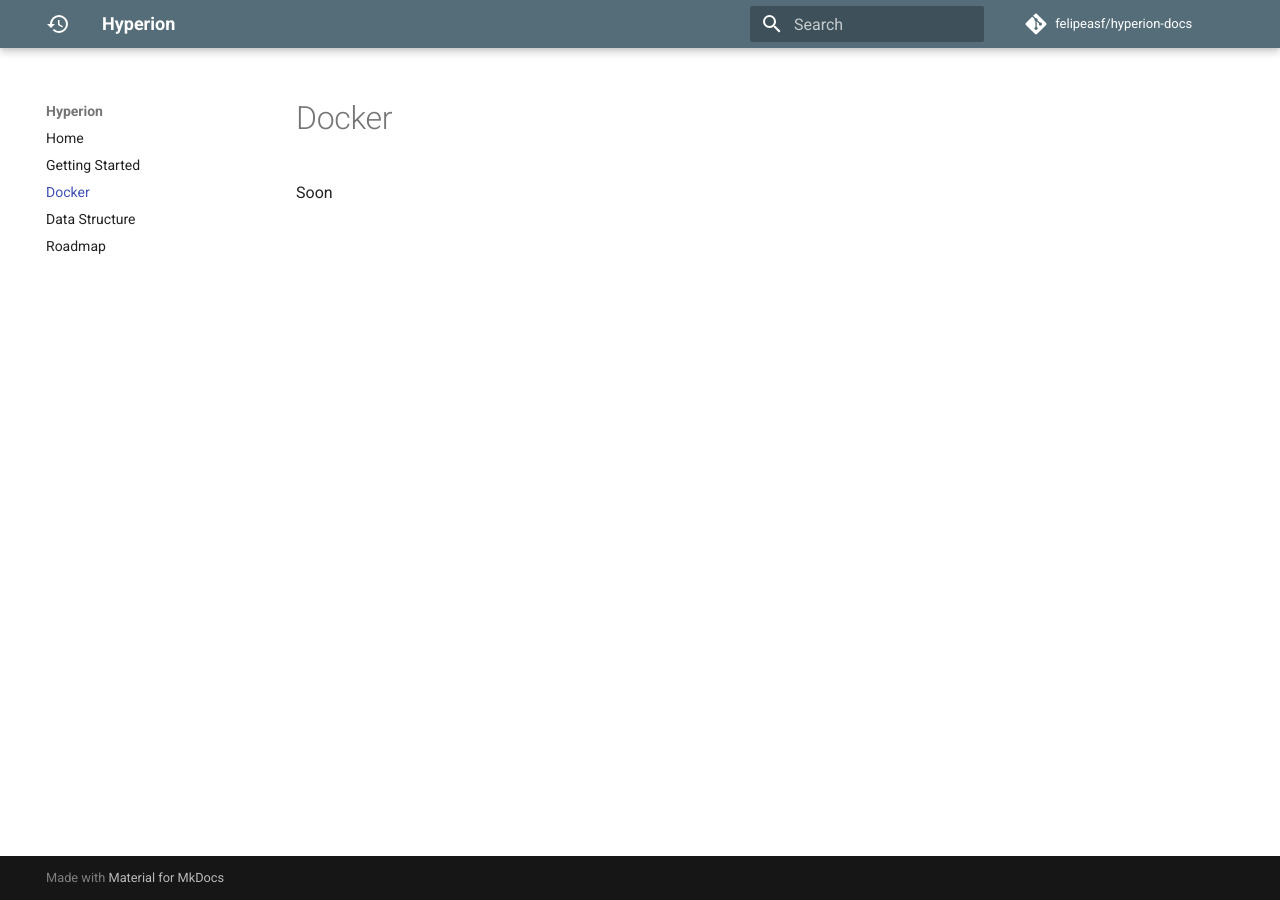
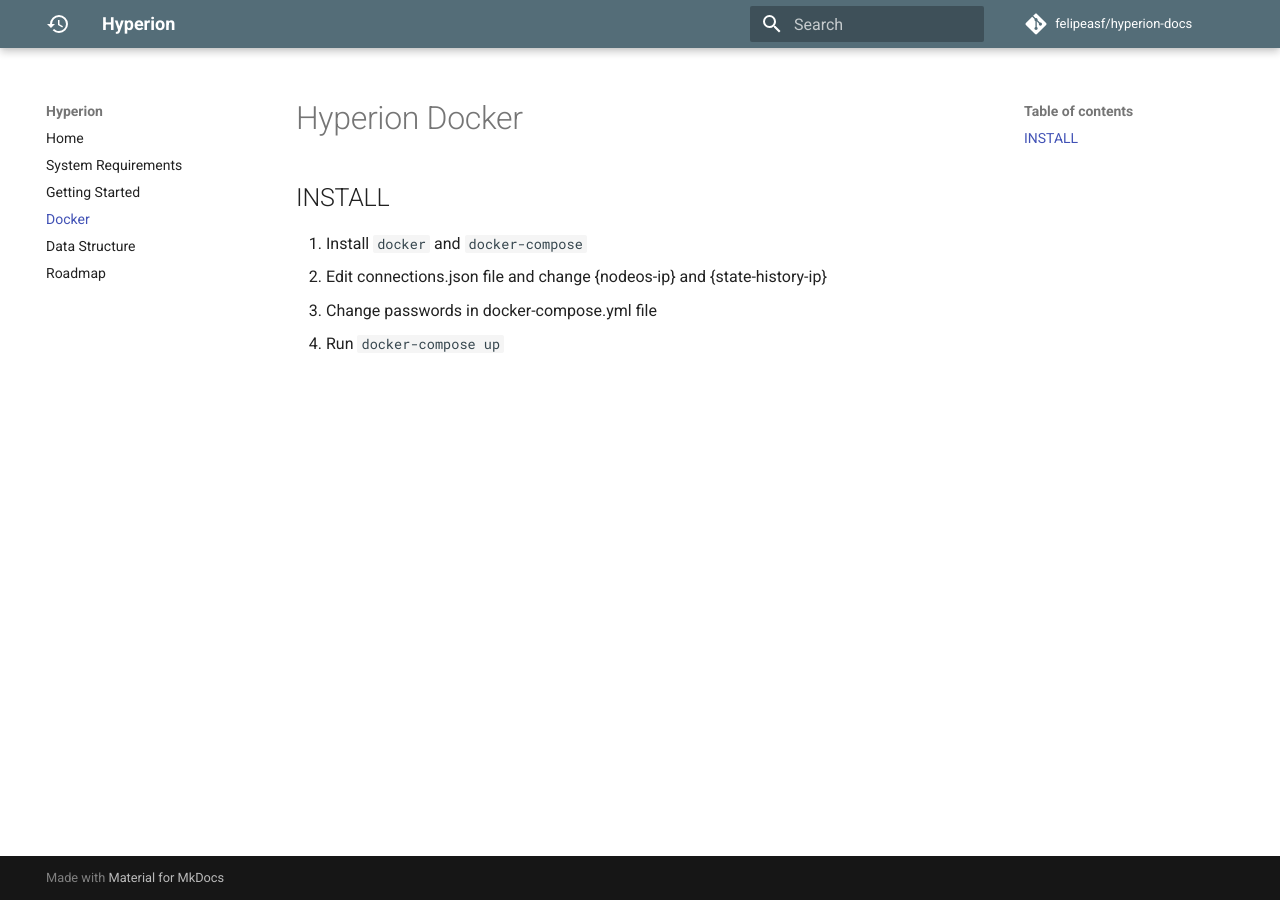
Before and after one commit to felipeasf/hyperion-docs, an MkDocs documentation site: the page built from docs/docker.md, in a window 1280 px wide. Built offline with MkDocs 1.6.1 and Material for MkDocs 9.7.7, drawn with Linux system fonts in a browser that asks for light colours; comment, search, counter and statistics services are not loaded.

Commit message:
sytem req and docker docs

```diff
--- a/docs/docker.md
+++ b/docs/docker.md
@@ -1 +1,8 @@
-Soon
+# Hyperion Docker
+
+## INSTALL
+
+1. Install `docker` and `docker-compose`
+2. Edit connections.json file and change {nodeos-ip} and {state-history-ip}
+3. Change passwords in docker-compose.yml file
+3. Run `docker-compose up`
--- a/mkdocs.yml
+++ b/mkdocs.yml
@@ -9,6 +9,7 @@
 
 nav:
     - Home: index.md
+    - System Requirements: system_req.md
     - Getting Started: install.md
     - Docker: docker.md
     - Data Structure: data.md
```
Also changed, not shown: docs/system_req.md (added, +15 -0 lines), 1 other file.
